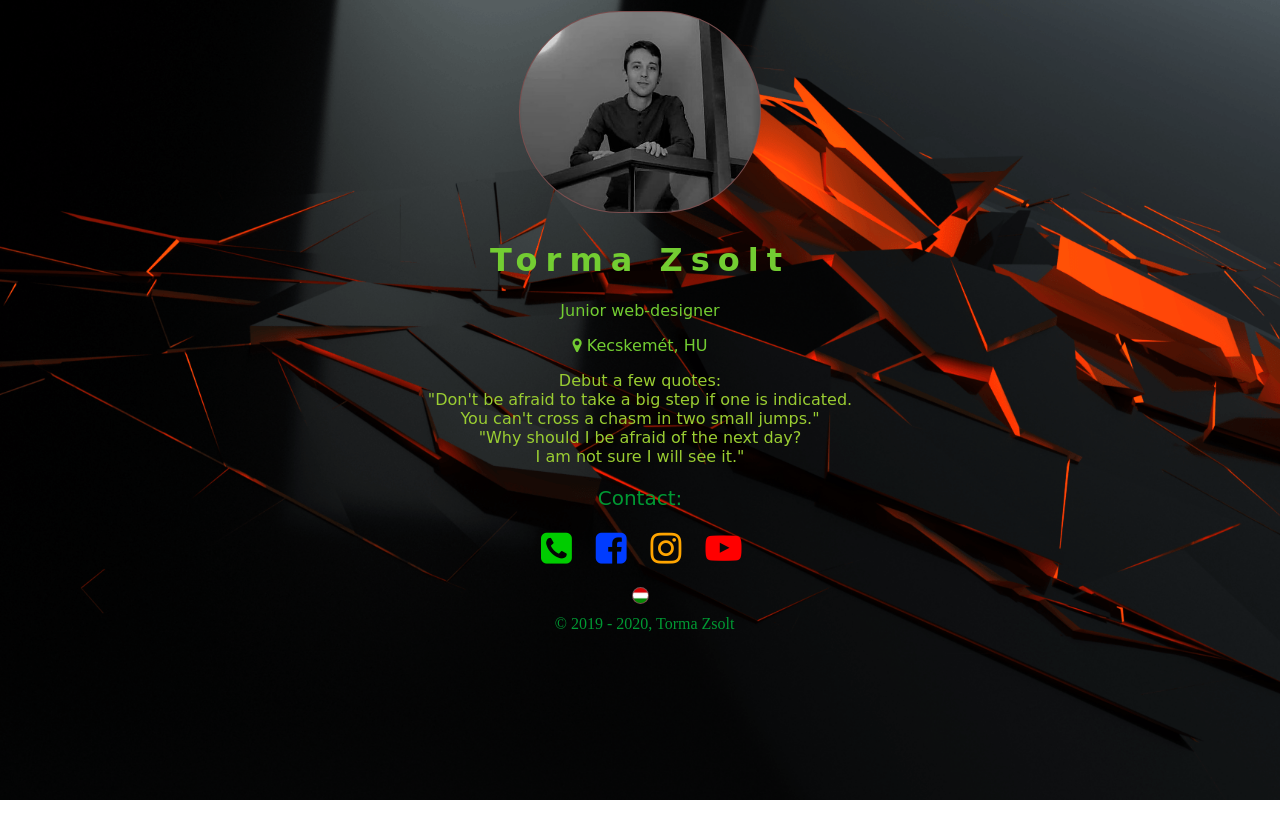
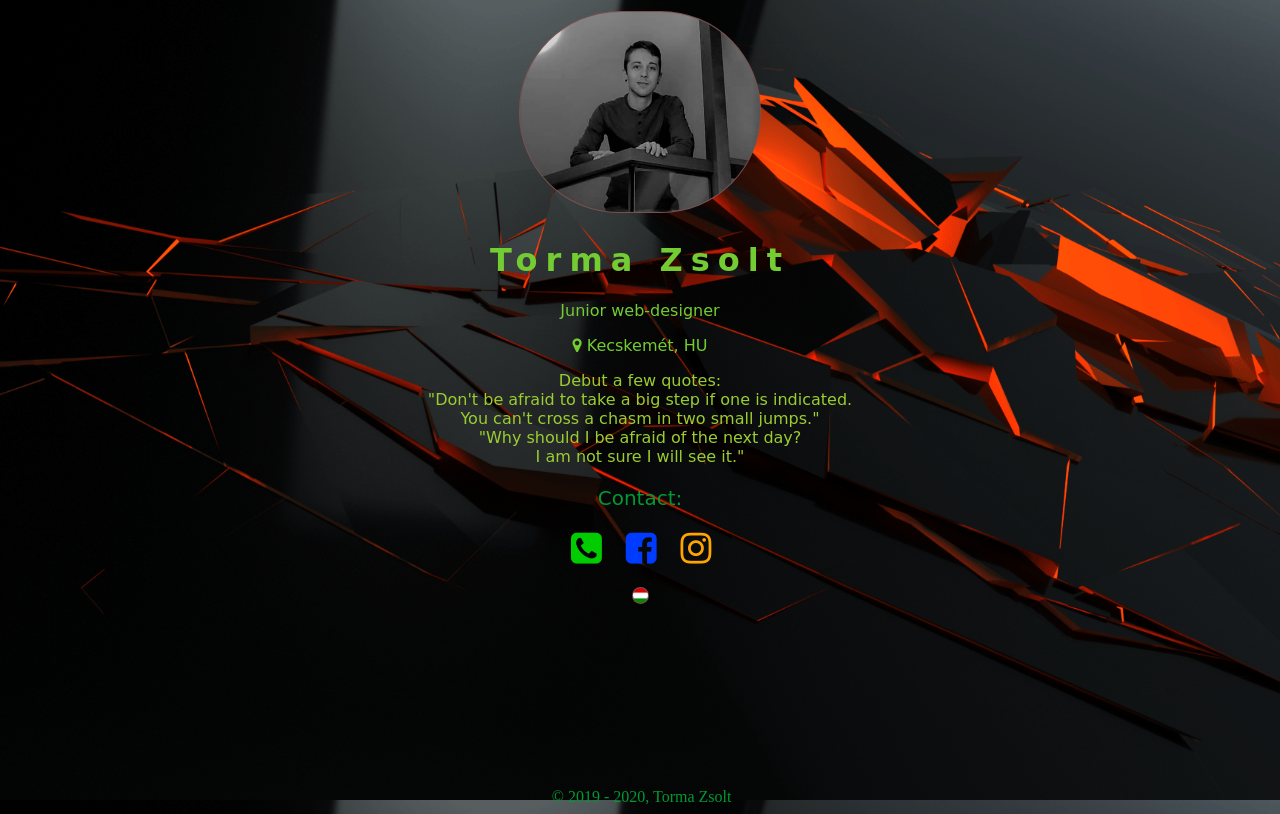
Before and after one commit to Zsolti91/about-lang-910pro, a plain HTML site: page index-en.html in a window 1280 px wide. Drawn offline with Linux system fonts and the light colour scheme; a web font is replaced by a local one.

Commit message:
Add files via upload

```diff
--- a/index-en.html
+++ b/index-en.html
@@ -36,16 +36,15 @@
           <a href="tel:+36 70 269 4269" title="Call" class="social-icon"><i class="fa fa-phone-square" style="font-size: 36px; color: #00CC00"></i></a>
           <a href="https://www.facebook.com/user100110" target="_blank" title="Facebook" class="social-icon"><i class="fa fa-facebook-square" style="font-size:36px; color: rgb(0, 60, 255)"></i></a>
           <a href="https://www.instagram.com/bck1548/" target="_blank" title="Instagram" class="social-icon"><i class="fa fa-instagram" style="font-size: 36px; color: orange"></i></a>
-          <a href="https://www.youtube.com/channel/UCrk-0sXE1lx-0d2YTq4sKYQ?view_as=subscriber" target="_blank" title="Youtube" class="social-icon"><i class="fa fa-youtube-play" style="font-size:36px; color: red"></i></a>
         </ul>
         <a href="index.html" class="btn" title="HU"><img class="language" alt="EN" src="magyar.jpg"></a>
       </section>
     </div>
+  </div>
       <footer class="footer">
     &copy; 2019<script>new Date().getFullYear()>2019&&
 document.write(" - "+new Date().getFullYear());
 </script>, Torma Zsolt
   </footer>
-  </div>
   </body>
 </html>
--- a/style.css
+++ b/style.css
@@ -2,6 +2,8 @@ body {
   background: url("code.jpeg") no-repeat center center fixed;
   background-size: cover;
 }
+
+
 h1, h2, h4, p {
   text-align: center;
   color: yellowgreen;
@@ -73,11 +75,16 @@ ul {
   opacity: 45%;
 }
 
+.profile-card {
+  min-height: calc(100vh - 25px);
+}
+
 .footer {
   position: absolute;
+  clear: both;
+  text-align: center;
   width: 99%;
-  height: -20px;
-  margin: 3px;
-  text-align: center;
   color: rgba(0,153,51,1);
+  height: 25px;
+  padding: 5px 0px 1px 0px;
 }
```
Also changed, not shown: index.html (+1 -2 lines).
